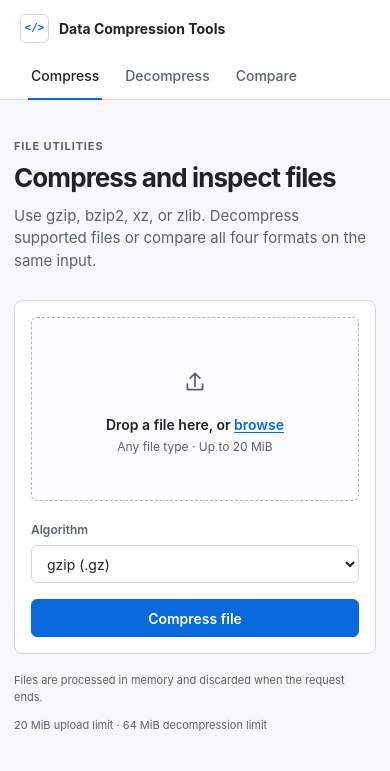
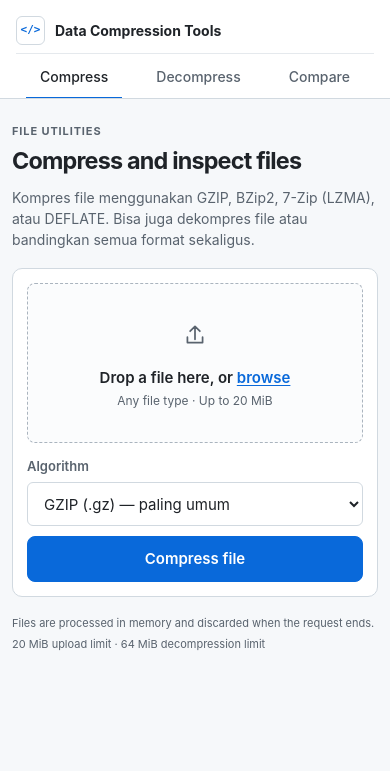
Before and after one commit to mrizkystr/SB_data-compressions-tools, a Flask app: page / in a window 390 px wide. Shown: the top 771 px of the page. Run offline with Flask 3, Linux system fonts and the light colour scheme; some libraries are stand-ins or nearby versions.

Commit message:
feat : Upgrade Size Upload & Responsive Phone

```diff
--- a/static/css/style.css
+++ b/static/css/style.css
@@ -218,24 +218,122 @@ tbody tr:last-child td { border-bottom: 0; }
 :focus-visible { outline: 3px solid #54aeff; outline-offset: 2px; }
 [hidden] { display: none !important; }
 
+/* ── Tablet (641–900px) ──────────────────────────────────────────── */
+@media (max-width: 900px) {
+  .page-shell { width: min(100% - 32px, 960px); }
+  .metrics-grid { grid-template-columns: repeat(3, minmax(0, 1fr)); }
+}
+
+/* ── Mobile (≤ 640px) — Android & iOS ──────────────────────────── */
 @media (max-width: 640px) {
-  .site-header { min-height: auto; align-items: flex-start; flex-direction: column; gap: 8px; padding: 14px 20px 0; }
-  .mode-nav { height: 48px; }
-  .mode-button { padding: 0 11px; }
-  .mode-button.is-active::after { right: 8px; left: 8px; }
-  .page-shell { width: min(100% - 28px, 960px); margin-top: 38px; }
-  .tool-panel { padding: 16px; }
-  .upload-area { min-height: 184px; }
-  .controls-row { align-items: stretch; flex-direction: column; }
+  /* Header: stack brand above nav */
+  .site-header {
+    min-height: auto;
+    flex-direction: column;
+    align-items: stretch;
+    gap: 0;
+    padding: 12px 16px 0;
+  }
+  .brand { padding: 4px 0 8px; }
+  .mode-nav {
+    height: auto;
+    border-top: 1px solid var(--soft-border);
+    gap: 0;
+    overflow-x: auto;
+    -webkit-overflow-scrolling: touch;
+    scrollbar-width: none;
+  }
+  .mode-nav::-webkit-scrollbar { display: none; }
+  .mode-button {
+    flex: 1 0 auto;
+    min-height: 44px;        /* min tap target */
+    padding: 0 14px;
+    font-size: 14px;
+  }
+  .mode-button.is-active::after {
+    right: 10px;
+    left: 10px;
+  }
+
+  /* Page shell */
+  .page-shell { width: min(100% - 24px, 960px); margin-top: 24px; }
+  .intro { margin-bottom: 18px; }
+  h1 { font-size: clamp(22px, 6vw, 28px); }
+  .intro-copy { font-size: 14px; }
+
+  /* Tool panel */
+  .tool-panel { padding: 14px; border-radius: 10px; }
+
+  /* Upload area — taller & easier to tap on mobile */
+  .upload-area {
+    min-height: 160px;
+    padding: 24px 16px;
+    border-radius: 8px;
+  }
+  .upload-title { font-size: 15px; }
+
+  /* File row */
+  .file-row { gap: 10px; min-height: 60px; padding: 8px 10px; }
+  .file-name { font-size: 13px; }
+  .remove-button {
+    min-height: 44px;
+    min-width: 44px;
+    padding: 0 8px;
+    font-size: 13px;
+  }
+
+  /* Controls: stack vertically */
+  .controls-row { align-items: stretch; flex-direction: column; gap: 10px; margin-top: 14px; }
   .algorithm-control { width: 100%; }
-  .primary-button { width: 100%; }
-  .result-heading { align-items: flex-start; flex-direction: column; }
-  .download-button { width: auto; }
+  .control-label { font-size: 13px; }
+  select {
+    min-height: 44px;         /* comfortable tap target */
+    padding: 0 36px 0 12px;
+    font-size: 15px;
+  }
+  .primary-button {
+    width: 100%;
+    min-height: 46px;
+    font-size: 15px;
+    border-radius: 8px;
+  }
+
+  /* Error */
+  .error-message { font-size: 13px; }
+
+  /* Result section */
+  .result-section { margin-top: 18px; padding-top: 16px; }
+  .result-heading {
+    align-items: flex-start;
+    flex-direction: column;
+    gap: 12px;
+    margin-bottom: 12px;
+  }
+  .download-button { width: 100%; min-height: 44px; }
+
+  /* Metrics: 2 columns on phone */
   .metrics-grid { grid-template-columns: repeat(2, minmax(0, 1fr)); }
-  .metric { padding: 12px 8px 12px 0; }
-  .metric + .metric { padding-left: 10px; }
-  .metric:nth-child(3) { padding-left: 0; border-left: 0; }
-  .page-footer { flex-direction: column; }
+  .metric { padding: 11px 8px 11px 0; }
+  .metric + .metric { padding-left: 8px; }
+  /* Reset every odd-positioned 3rd column separator */
+  .metric:nth-child(odd) { padding-left: 0; border-left: 0; }
+
+  /* Comparison table: horizontally scrollable */
+  .table-wrap { -webkit-overflow-scrolling: touch; }
+  table { font-size: 13px; }
+  th { padding: 8px 10px; }
+  td { padding: 10px; }
+
+  /* Footer */
+  .page-footer { flex-direction: column; gap: 4px; font-size: 11px; }
+}
+
+/* ── Very small phones (≤ 380px) ────────────────────────────────── */
+@media (max-width: 380px) {
+  .site-header { padding: 10px 12px 0; }
+  .page-shell { width: min(100% - 20px, 960px); }
+  .tool-panel { padding: 12px; }
+  .mode-button { padding: 0 10px; font-size: 13px; }
 }
 
 @media (prefers-reduced-motion: reduce) {
--- a/static/js/app.js
+++ b/static/js/app.js
@@ -20,10 +20,10 @@
   const modeButtons = [...document.querySelectorAll("[data-mode]")];
   const maxUploadSize = 20 * 1024 * 1024;
   const algorithmNames = {
-    gzip: "gzip",
-    bz2: "bzip2",
-    lzma: "xz",
-    zlib: "zlib",
+    gzip: "GZIP",
+    bz2: "BZip2",
+    lzma: "7-Zip (LZMA)",
+    zlib: "DEFLATE",
   };
 
   let selectedFile = null;
--- a/templates/base.html
+++ b/templates/base.html
@@ -25,7 +25,7 @@
       <section class="intro" aria-labelledby="page-title">
         <p class="eyebrow">FILE UTILITIES</p>
         <h1 id="page-title">Compress and inspect files</h1>
-        <p class="intro-copy">Use gzip, bzip2, xz, or zlib. Decompress supported files or compare all four formats on the same input.</p>
+        <p class="intro-copy">Kompres file menggunakan GZIP, BZip2, 7-Zip (LZMA), atau DEFLATE. Bisa juga dekompres file atau bandingkan semua format sekaligus.</p>
       </section>
 
       {% block content %}{% endblock %}
--- a/templates/index.html
+++ b/templates/index.html
@@ -27,10 +27,10 @@
         <label class="algorithm-control" for="algorithm-select">
           <span class="control-label">Algorithm</span>
           <select id="algorithm-select" name="algorithm">
-            <option value="gzip">gzip (.gz)</option>
-            <option value="bz2">bzip2 (.bz2)</option>
-            <option value="lzma">xz (.xz)</option>
-            <option value="zlib">zlib (.zlib)</option>
+            <option value="gzip">GZIP (.gz) — paling umum</option>
+            <option value="bz2">BZip2 (.bz2) — kompresi lebih kuat</option>
+            <option value="lzma">7-Zip / LZMA (.xz) — kompresi terbaik</option>
+            <option value="zlib">DEFLATE (.zlib) — cepat & ringan</option>
           </select>
         </label>
         <button class="primary-button" id="run-button" type="submit">Compress file</button>
```
Also changed, not shown: vercel.json (added).
